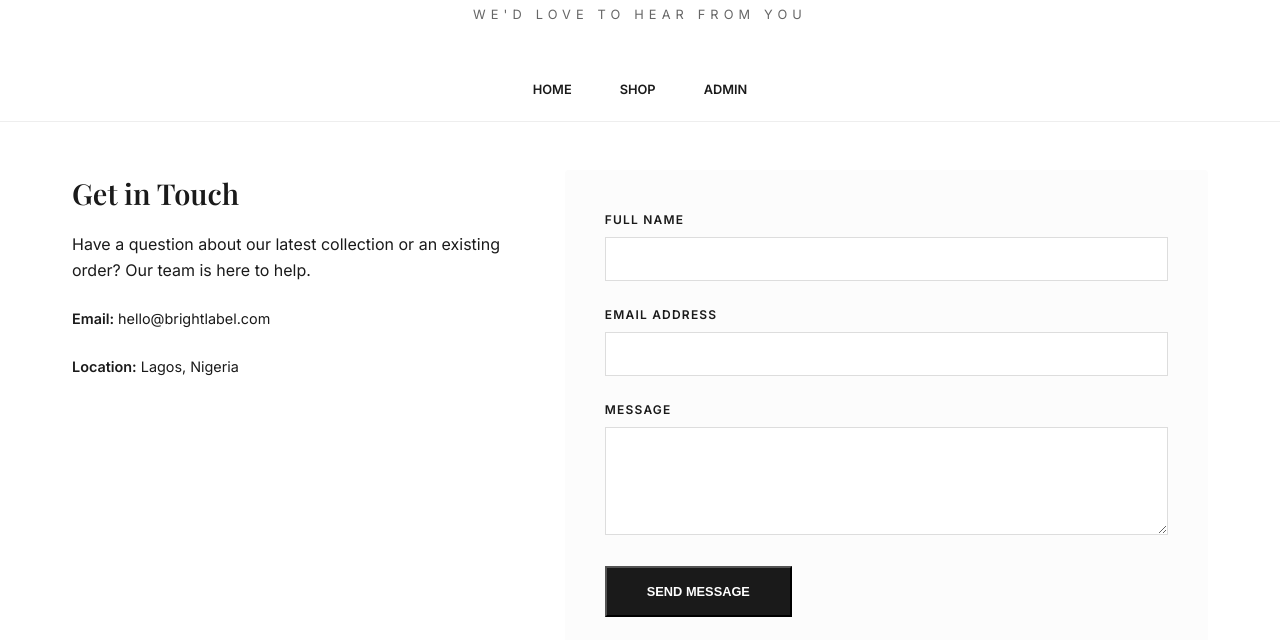
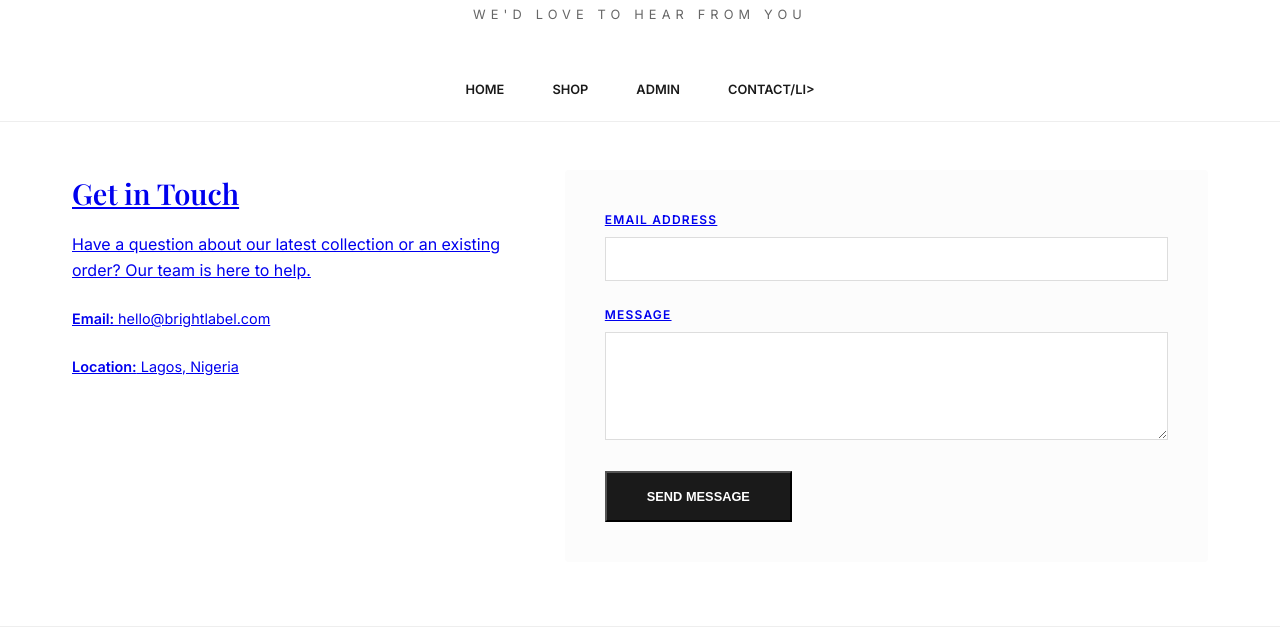
Before and after one commit to brightcodek-sys/Bright-Label-Boutique, a plain HTML site: page Contact.html in a window 1280 px wide. Shown: the part 160-800 px from the top of the page. Drawn offline with nearby package versions, Linux system fonts and the light colour scheme; a script that the page names is missing.

Commit message:
Update Contact.html

```diff
--- a/Contact.html
+++ b/Contact.html
@@ -18,6 +18,7 @@
             <li><a href="index.html">Home</a></li>
             <li><a href="shop.html">Shop</a></li>
             <li><a href="admin.html">Admin</a></li>
+            <li><a href="Contact.html class="active">Contact/li>
         </ul>
     </nav>
 
@@ -34,11 +35,7 @@
                 </div>
             </div>
 
-            <form id="contactForm" class="contact-form">
-                <div class="form-group">
-                    <label for="name">Full Name</label>
-                    <input type="text" id="name" name="name" required>
-                </div>
+            <form action="https://formspree.io/f/your-form-id" method="POST" class="contact-form" required>
                 <div class="form-group">
                     <label for="email">Email Address</label>
                     <input type="email" id="email" name="email" required>
```
